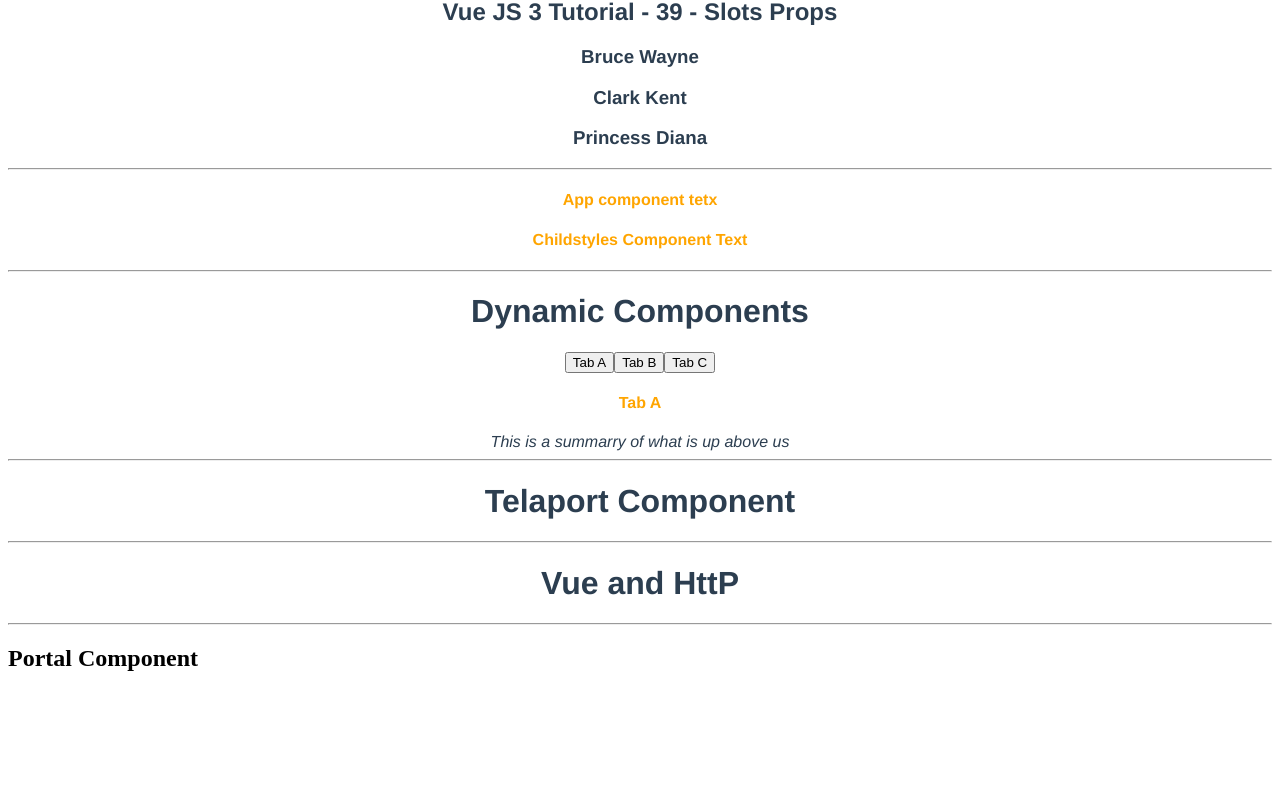
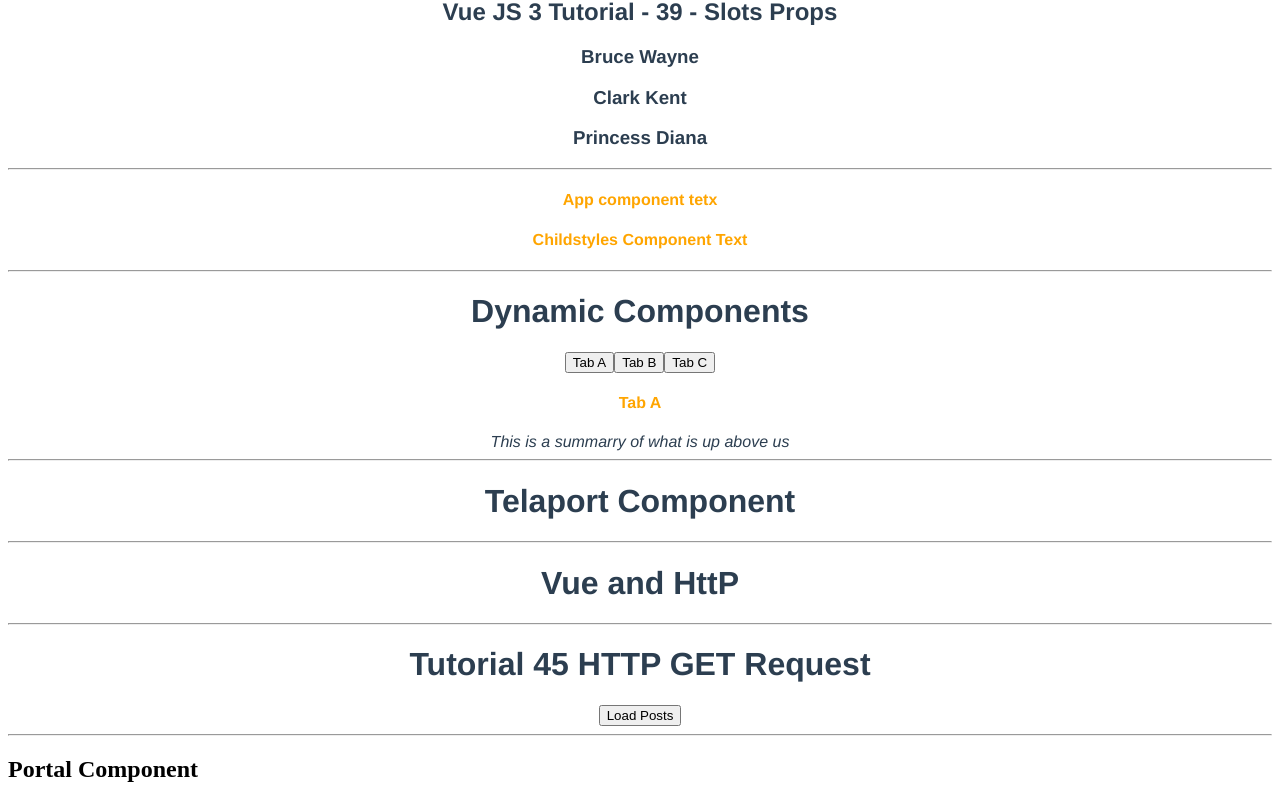
Before and after one commit to OzzayNetwork/vue-components-hello-world, a Vue app: page / in a window 1280 px wide. Shown: the part 1600-2403 px from the top of the page. Before the commit the page ends 2292 px from the top, so only its background shows below. Built offline with nearby package versions, Linux system fonts and the light colour scheme.

Commit message:
kelvin: some changes are being dobne

```diff
--- a/src/App.vue
+++ b/src/App.vue
@@ -85,6 +85,10 @@
   <h1>Vue and HttP</h1>
   <hr>
 
+  <h1>Tutorial 45 HTTP GET Request</h1>
+  <postList/>
+  <hr>
+
 
 </template>
 
@@ -101,6 +105,7 @@
 import TabB from './components/TabB.vue'
 import TabC from './components/TabC.vue'
 import Portal from './components/Portal.vue'
+import PostList from './components/PostList.vue'
 
 
 export default {
@@ -117,7 +122,8 @@
     TabA,
     TabB,
     TabC,
-    Portal
+    Portal,
+    PostList
   },
 
   //this enables us to share data across several leveles of components
--- a/src/components/PostList.vue
+++ b/src/components/PostList.vue
@@ -0,0 +1,41 @@
+<template>
+    <div>
+        <button @click="getPosts">Load Posts</button>
+        <h3 v-if="errorMsg">{{errorMsg}}</h3>
+        <div v-for="post in posts" :key="post.id">
+            <h3>{{post.id}}. {{post.title}}</h3>
+            <p>{{post.body}}</p>
+            <hr/>
+        </div>
+    </div>
+</template>
+
+<script>
+import axios from 'axios'
+    export default {
+        name: 'PostList',
+        data(){
+            return {
+                posts:[],
+                errorMsg:''
+            }
+        },
+        methods:{
+            getPosts(){
+                axios.get('https://jsonplaceholder.typicode.com/posts')
+                .then((response)=>{
+                    console.log(response.data)
+                    this.posts=response.data
+                })
+                .catch((error)=>{
+                    console.log(error)
+                    this.errorMsg="Error Retrieving Data"
+                })
+            }
+        }
+    }
+</script>
+
+<style lang="scss" scoped>
+
+</style>
```
Also changed, not shown: src/components/CreatePost.vue (added, +30 -0 lines).
